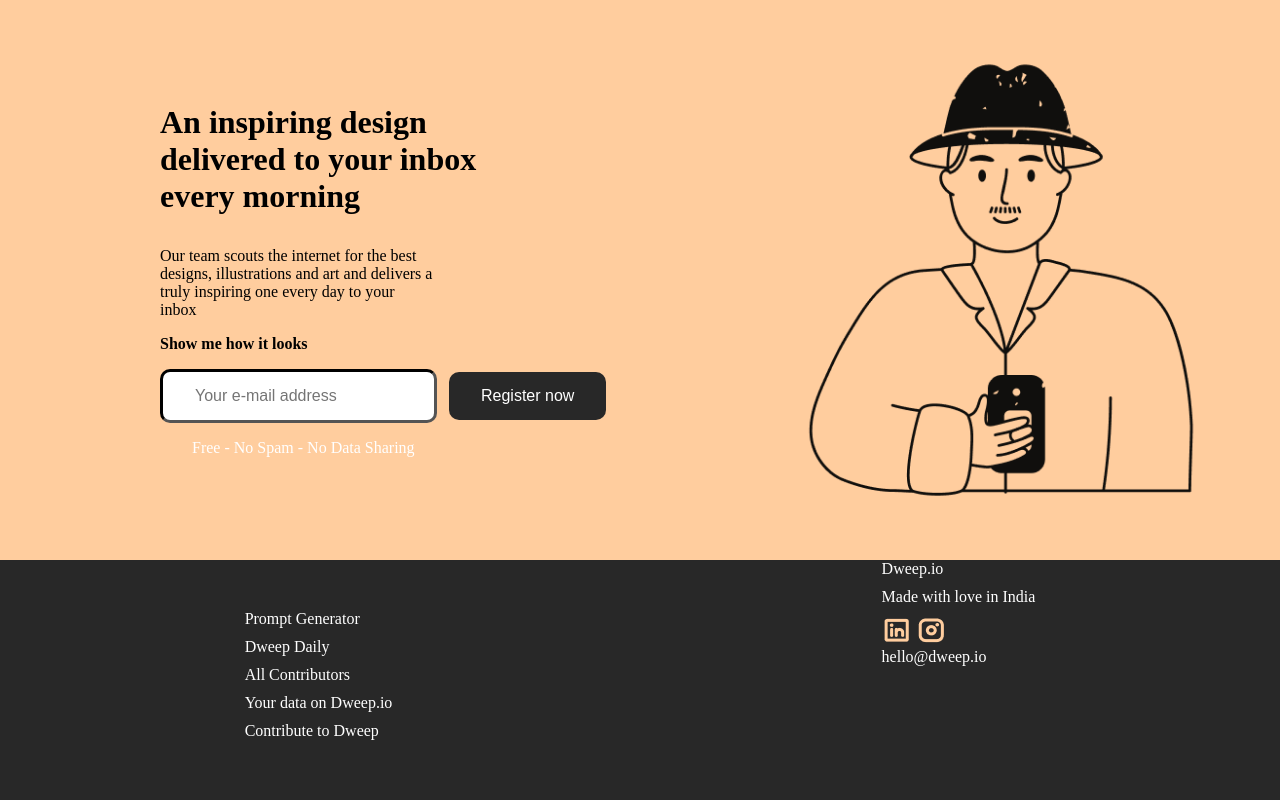
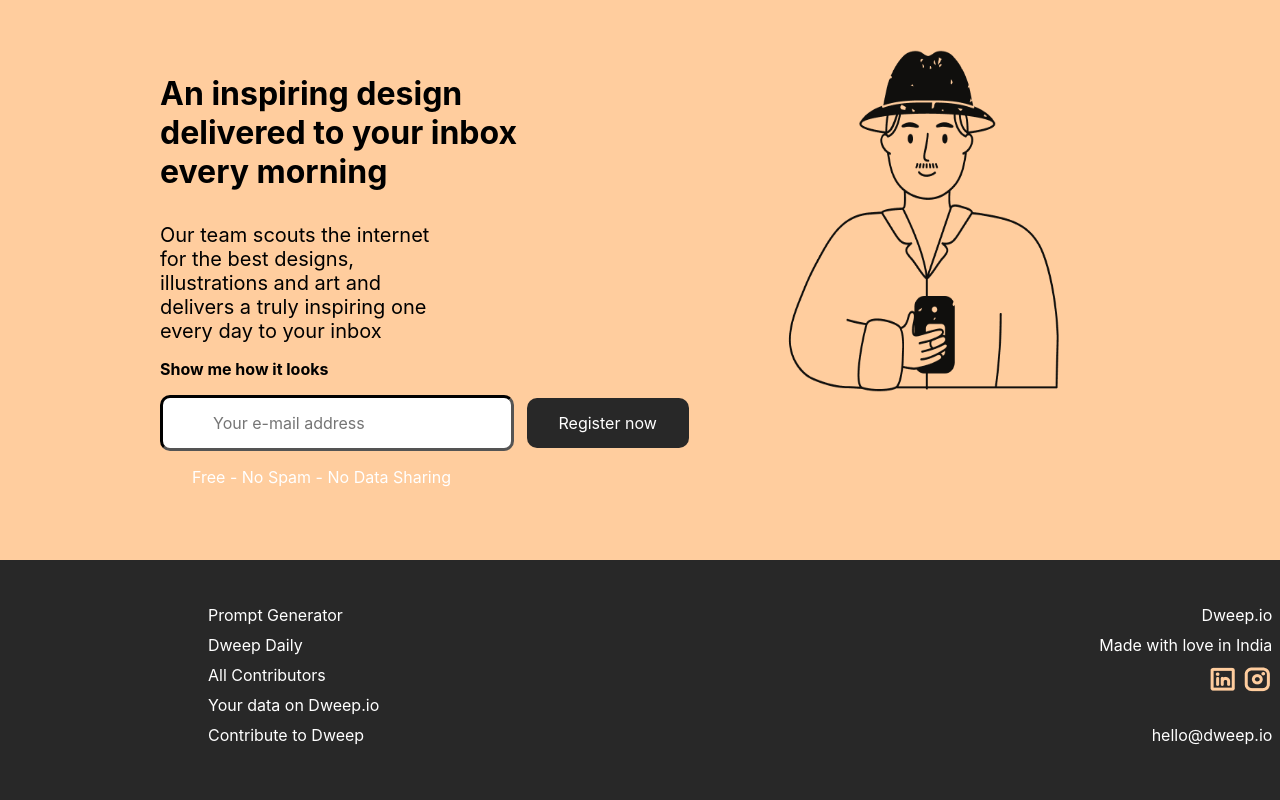
Before and after one commit to akycdi/cuvette, a plain HTML site: page micro_project_1/index.html in a window 1280 px wide. Drawn offline with Linux system fonts and the light colour scheme.

Commit message:
micro project iteration 1

```diff
--- a/micro_project_1/index.css
+++ b/micro_project_1/index.css
@@ -1,6 +1,7 @@
 * {
   margin: 0;
   padding: 0;
+  font-family: Inter;
 }
 
 ul {
@@ -25,6 +26,7 @@ ul {
   width: 50%;
   margin-bottom: 1rem;
   justify-content: center;
+  font-size: 20px;
 }
 .showText {
   margin-bottom: 1rem;
@@ -46,20 +48,27 @@ ul {
 
 .main-right {
   display: flex;
+  padding-right: 10rem;
   justify-content: flex-end;
 }
+
+.manImage {
+  width: 393.52px;
+  height: 442.45px;
+}
+
 .footer {
   display: flex;
-  position: relative;
   background-color: #282828;
   height: 30vh;
-  justify-content: space-around;
+  /* justify-content: space-around; */
 }
 
 .footer-left {
   display: flex;
   align-items: center;
   justify-content: center;
+  padding-left: 13rem;
 }
 
 .wordings li {
@@ -70,10 +79,17 @@ ul {
 .footer-right {
   display: flex;
   justify-content: flex-end;
+  align-items: center;
+  justify-content: center;
+  padding-left: 30rem;
 }
 .socials li {
+  display: flex;
+  justify-content: flex-end;
+  text-align: right;
   color: white;
   margin-bottom: 10px;
+  padding-left: 15rem;
 }
 
 #register-btn {
@@ -90,12 +106,16 @@ ul {
 #email-input {
   border-radius: 10px;
   border-width: 3px;
-  padding: 15px 32px;
+  padding: 15px 50px;
   text-align: start;
   font-size: 16px;
   border-color: black;
 }
 
-.space{
-    padding-right: 0.5rem;
+.space {
+  padding-right: 0.5rem;
 }
+
+.spacing{
+  padding-bottom: 0.5rem;
+}
--- a/micro_project_1/index.html
+++ b/micro_project_1/index.html
@@ -30,7 +30,7 @@
           <p class="whitetext">Free - No Spam - No Data Sharing</p>
         </div>
         <div class="main-right">
-          <img src="./static/man.png" alt="" srcset="" />
+          <img class="manImage" src="./static/man.png" />
         </div>
       </div>
       <div class="footer">
@@ -47,8 +47,13 @@
           <ul class="socials">
             <li>Dweep.io</li>
             <li>Made with love in India</li>
-            <img src="./static/LinkedinLogo.png" alt="" srcset="" />
-            <img src="./static/InstagramLogo.png" alt="" srcset="" />
+            <li>
+              <div>
+                <img src="./static/LinkedinLogo.png" alt="" srcset="" />
+                <img src="./static/InstagramLogo.png" alt="" srcset="" />
+              </div>
+            </li>
+            <li><span class="spacing"></span></li>
             <li>hello@dweep.io</li>
           </ul>
         </div>
```
